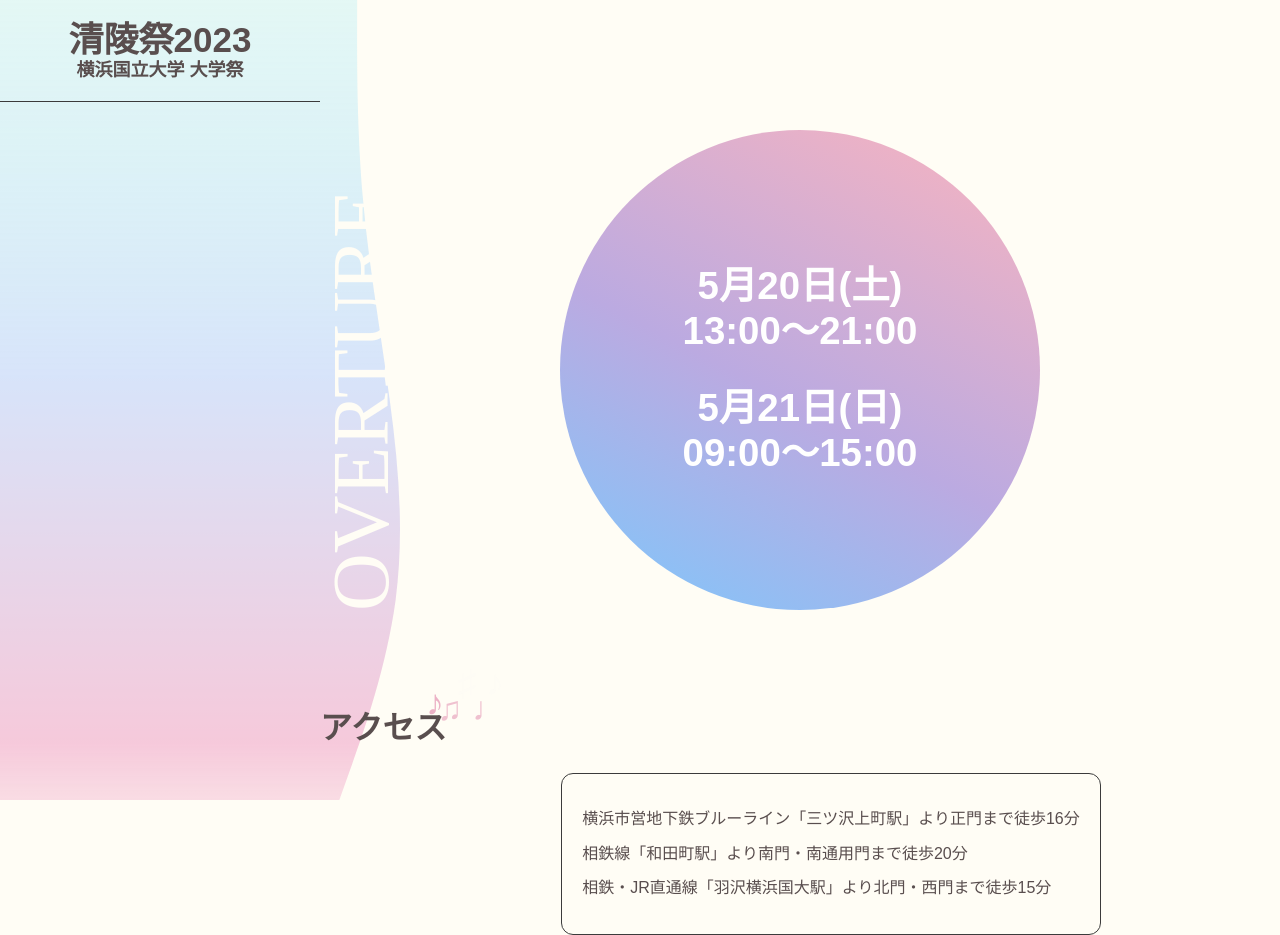
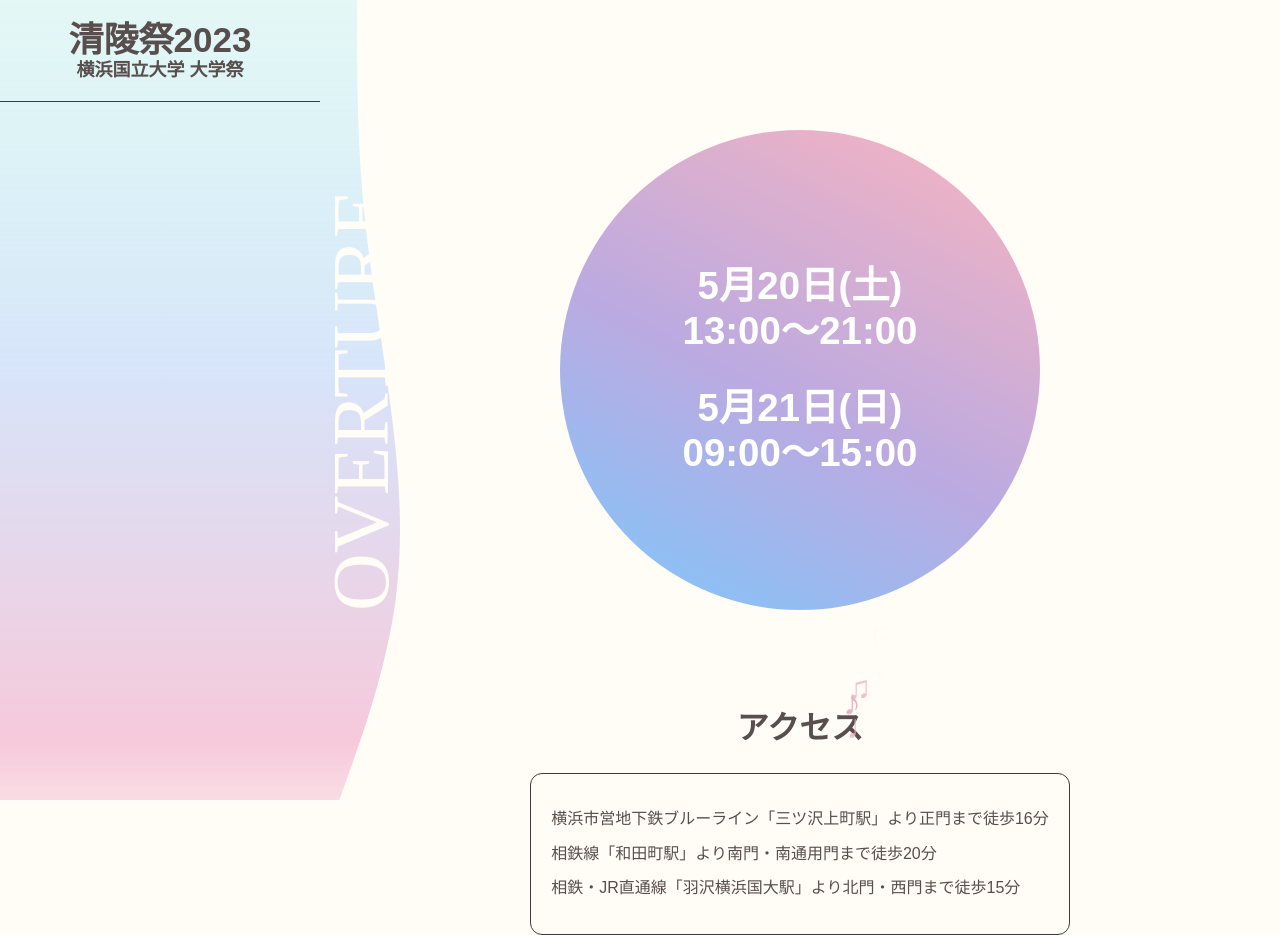
Before and after one commit to ynufes-tech/ynufes-seiryo23, a Nuxt app: page / in a window 1280 px wide. Built offline with nearby package versions, Linux system fonts and the light colour scheme.

Commit message:
feat: primary button、スマホ未対応

```diff
--- a/components/PrimaryButton.vue
+++ b/components/PrimaryButton.vue
@@ -1,9 +1,33 @@
-<script lang="ts" setup></script>
+<script lang="ts" setup>
+const props = withDefaults(defineProps<{
+  link: string
+  buttonText: string
+}>(), {
+  link: '',
+  sectionTitle: ''
+})
+</script>
 
 <template>
-  <div>
-    Component: PrimaryButton
-  </div>
+  <NuxtLink :to="props.link" class="primary-button">{{ props.buttonText }}</NuxtLink>
 </template>
 
-<style scoped></style>
+<style scoped lang="scss">
+.primary-button {
+  display: block;
+  padding: 10px 40px;
+  width: fit-content;
+  text-decoration: none;
+  text-align: center;
+  margin: 0 auto;
+  border: solid 1px #3b3b3b;
+  border-radius: 30px;
+  color: #3b3b3b;
+  transition: all 0.2s;
+
+  &:hover {
+    background-color: #3b3b3b;
+    color: #fffdf5;
+  }
+}
+</style>
--- a/pages/index.vue
+++ b/pages/index.vue
@@ -3,7 +3,7 @@
 <template>
   <DateCircle />
   <div class="access">
-    <SectionTitle section-title="アクセス" />
+    <SectionTitle class="access-title" section-title="アクセス" />
     <div class="train-access">
       <p>横浜市営地下鉄ブルーライン「三ツ沢上町駅」より正門まで徒歩16分</p>
       <p>相鉄線「和田町駅」より南門・南通用門まで徒歩20分</p>
@@ -14,16 +14,23 @@
 
 <style lang="scss" scoped>
 .access {
-  width: calc(90vw - 130px);
+  width: 100%;
   margin: 100px auto 0px;
+
+  .access-title {
+    margin: 0 auto;
+    width: fit-content;
+  }
 
   .train-access {
     border: 1px solid #3b3b3b;
     border-radius: 12px;
     padding: 20px;
     margin: 0 auto;
+    max-width: 95vw;
     width: fit-content;
     text-align: left;
+    box-sizing: border-box;
   }
 }
 </style>
```
